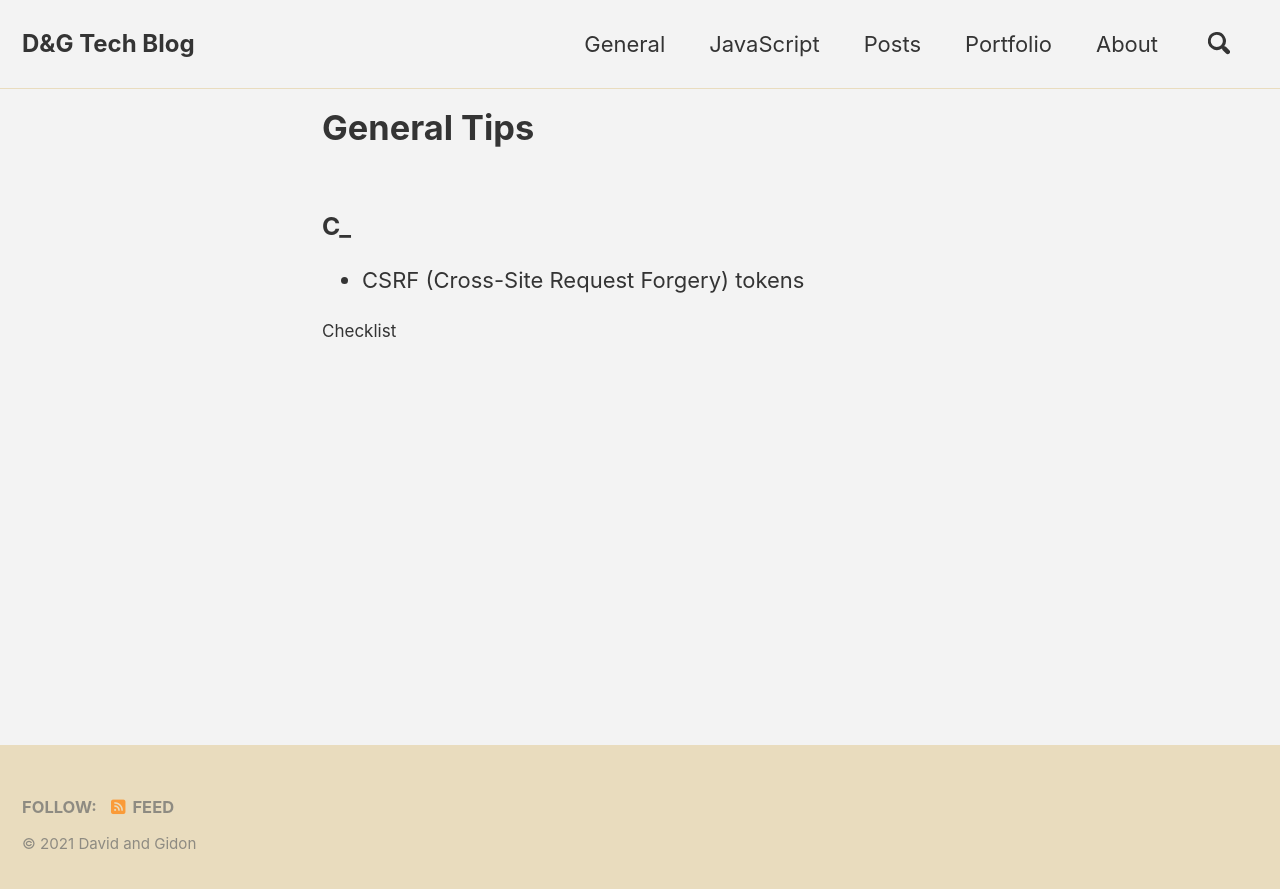
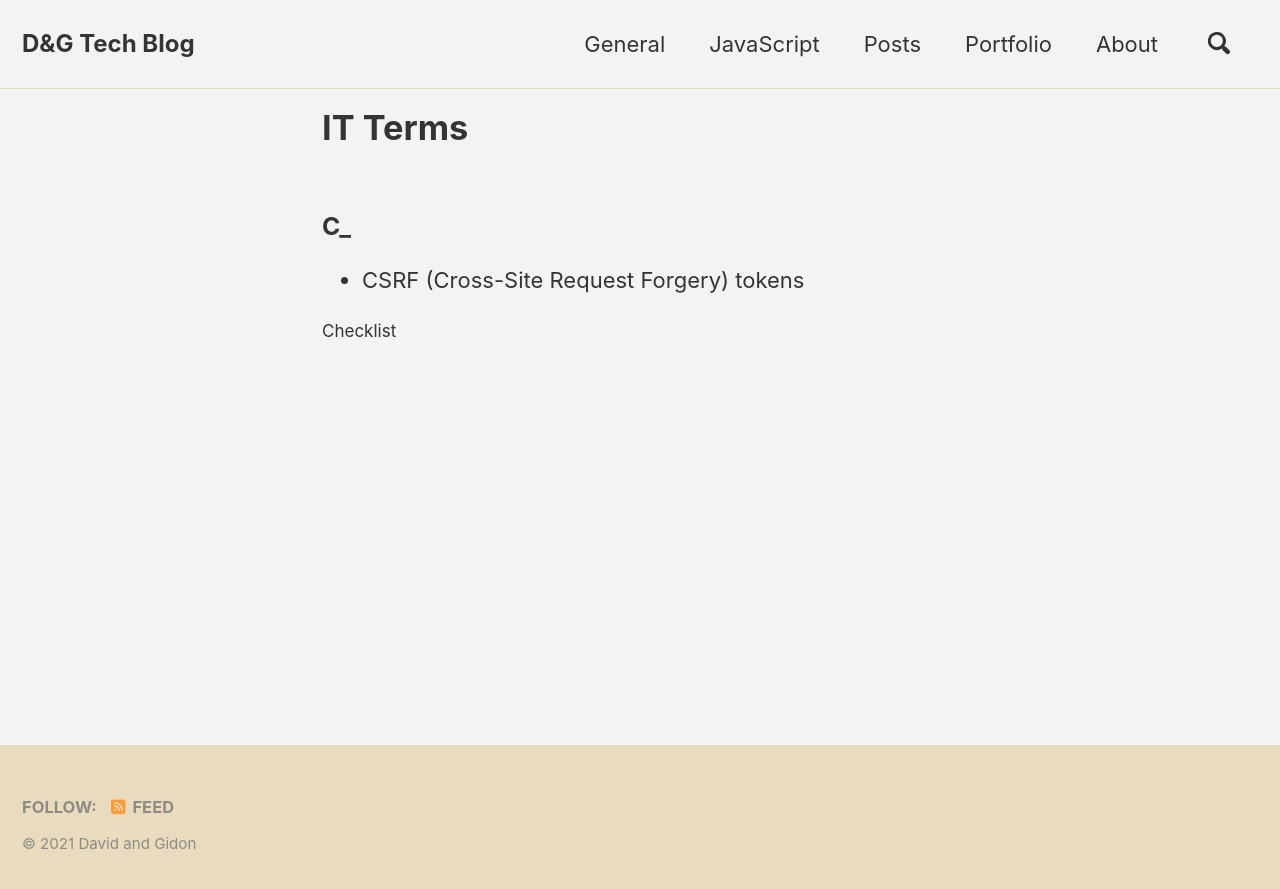
Before and after one commit to DOEHOONLEE/DGTechBlog, a Jekyll site: the page built from _pages/Terminology.md, in a window 1280 px wide. Shown: the top 889 px of the page. Built offline with Jekyll 4.4.1, drawn with Linux system fonts in a browser that asks for light colours; cached includes are drawn as plain includes; nearby versions of some CDN libraries.

Commit message:
General page name changed to IT Terms

```diff
--- a/_pages/General.md
+++ b/_pages/Terminology.md
@@ -1,6 +1,6 @@
 ---
-title: "General Tips"
-permalink: /General/
+title: "IT Terms"
+permalink: /Terminology/
 layout: single
 ---
 
```
